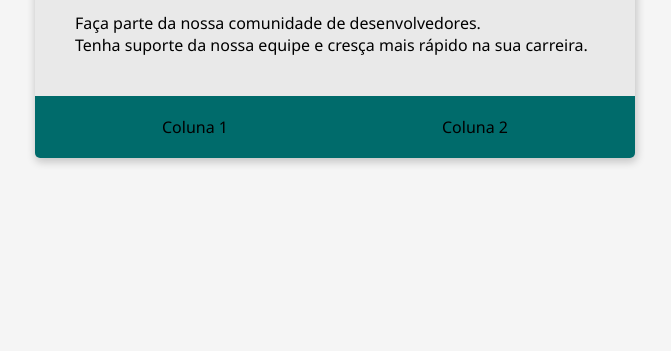
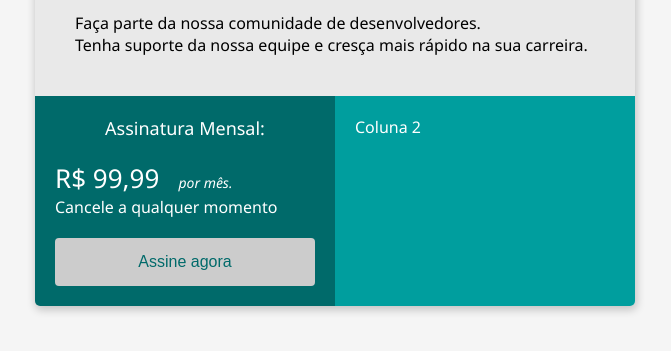
Before and after one commit to devlele/BootCampMod2, a plain HTML site: page index.html in a window 1280 px wide. Shown: the part 383-734 px from the top of the page, without its empty margins (305-976 px from the left). Drawn offline with Linux system fonts and the light colour scheme.

Commit message:
closes #4 tags buttons e span

```diff
--- a/index.html
+++ b/index.html
@@ -27,9 +27,8 @@
 
         .flex-container {
             display: flex;
-            background-color: #006B6B;
             justify-content: space-around;
-            padding: 20px;
+
         }
 
         .header-title{
@@ -44,6 +43,54 @@
             font-size: 20px;
             font-weight: 500px;
             margin-bottom: 15px;
+        }
+
+        .col-1{
+            background-color: #006a6a;
+            width: 50%;
+            padding: 20px;
+            color: #FFFFFF;
+        }
+
+        .col-2{
+            background-color: #009e9e;
+            width: 50%;
+            padding: 20px;
+            color: #FFFFFF;
+        }
+
+        .button{
+            width: 100%;
+            padding: 15px 32px;
+            color: #006a6a;
+            font-size: 16px;
+            border-radius: 4px;
+            border: none;
+            background-color: #CCCCCC;
+            margin-top: 20px;
+            cursor: pointer;
+
+        }
+
+        .button:hover{
+            background-color: #e9e9e9;
+        }
+
+        .subscription-title{
+            font-size: 18px;
+            text-align: center;
+            margin-bottom: 20px;
+        }
+
+        .price{
+            font-size: 26px;
+            font-weight: 700px;
+        }
+
+        .month{
+            font-size: 14px;
+            font-style: italic;
+            margin-left: 15px;
         }
     </style>
 
@@ -63,10 +110,20 @@
             </div>
         </div>
         <div class="flex-container">
-            <div>
-                Coluna 1
+            <div class="col-1">
+                <div class="subscription-title">
+                    Assinatura Mensal:
+                </div>
+                <div>
+                   <span class="price">R$ 99,99</span>
+                   <span class="month">por mês.</span>
+                </div>
+                <div>
+                    Cancele a qualquer momento
+                </div>
+                <button class="button">Assine agora</button>
             </div>
-            <div>
+            <div class="col-2">
                 Coluna 2
             </div>
         </div>
```
